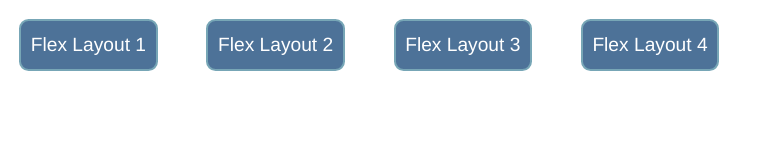
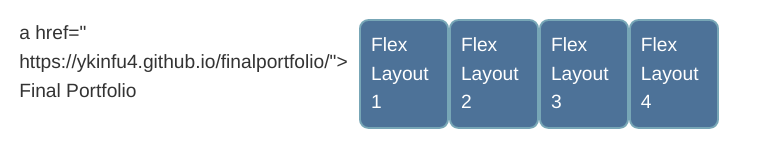
Before and after one commit to ykinfu4/project8, a plain HTML site: page index.html in a window 1280 px wide. Shown: the whole page, without its empty margins (0-763 px from the left). Drawn offline with Linux system fonts and the light colour scheme.

Commit message:
Update index.html

```diff
--- a/index.html
+++ b/index.html
@@ -45,6 +45,7 @@
 
     <nav>
       <ul>
+          <li> a href=" https://ykinfu4.github.io/finalportfolio/"> Final Portfolio </a>
         <li><a href="task1.html">Flex Layout 1</a></li>
         <li><a href="task2.html">Flex Layout 2</a></li>
         <li><a href="task3.html">Flex Layout 3</a></li>
```
